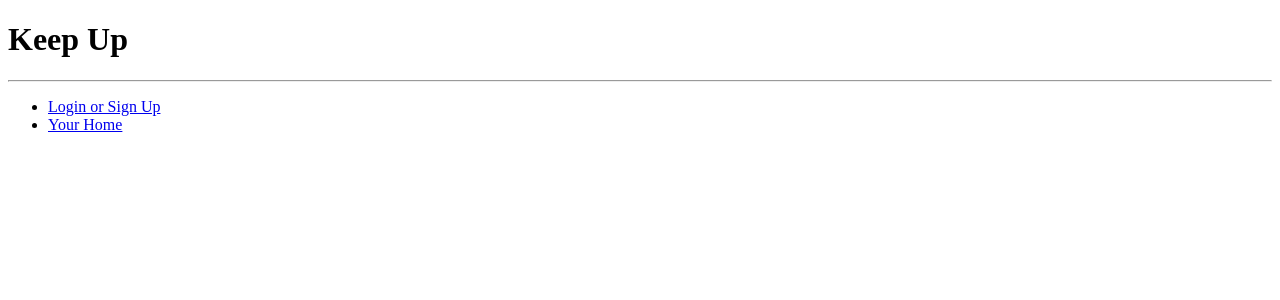
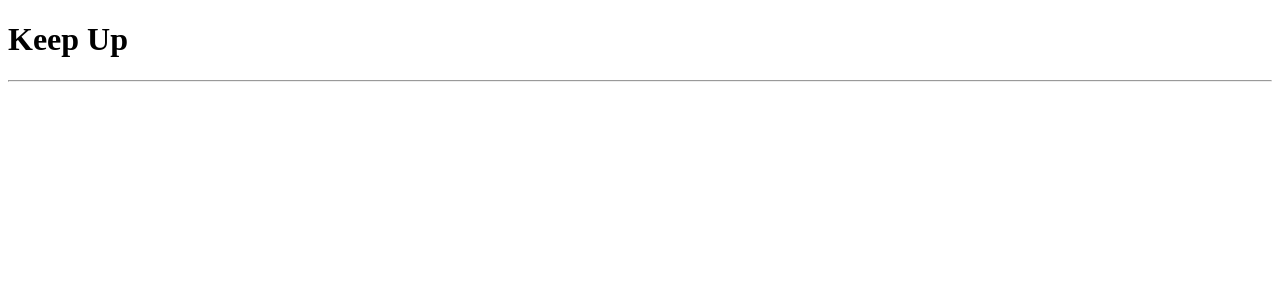
Before and after one commit to abbeyhrt/keep-up, a React app: page / in a window 1280 px wide. Shown: the top 300 px of the page. Built offline with nearby package versions, Linux system fonts and the light colour scheme; the HTML template or start-up script is replaced by a standard one.

Commit message:
fix: pull requests changes completed

```diff
--- a/src/client/components/App.js
+++ b/src/client/components/App.js
@@ -1,9 +1,5 @@
 import React from 'react';
-import {
-  BrowserRouter as Router,
-  Route,
-  Link
-} from 'react-router-dom';
+import { BrowserRouter as Router, Route, Link } from 'react-router-dom';
 import Login from 'components/Login';
 import Home from 'components/Home';
 
@@ -13,20 +9,11 @@ const App = () => (
       <h1>Keep Up</h1>
       <hr />
       <div className="nav-menu">
-        <ul className="nav-list">
-          <li className="nav-item"><Link to="/login">Login or Sign Up</Link></li>
-          <li className="nav-item"><Link to="/home">Your Home</Link></li>
-          {/* <li className="nav-item"></li>
-            <li className="nav-item"></li>
-            <li className="nav-item"></li> */}
-        </ul>
         <Route path="/login" component={Login} />
         <Route path="/home" component={Home} />
-
       </div>
     </div>
   </Router>
-)
-
+);
 
 export default App;
--- a/src/client/components/Home.js
+++ b/src/client/components/Home.js
@@ -1,7 +1,5 @@
 import React from 'react';
 
-const Home = (props) => (
-  <h1>Your Home</h1>
-)
+const Home = props => <h1>Your Home</h1>;
 
-export default Home
+export default Home;
```
Also changed, not shown: src/client/components/Login.js (+3 -6 lines).
